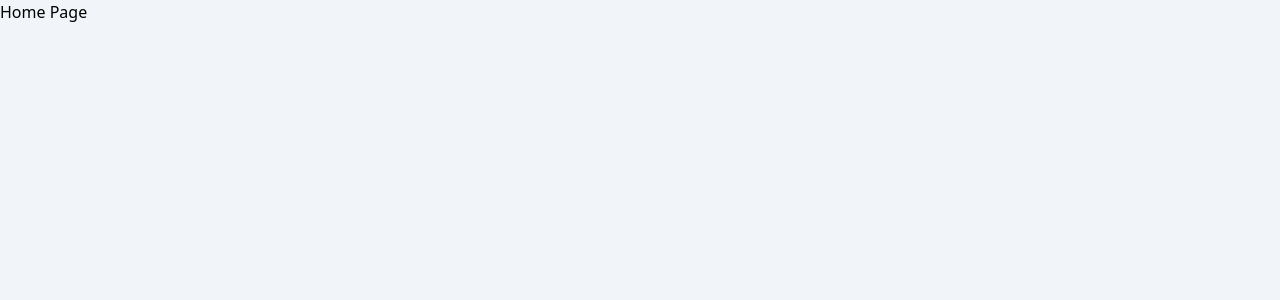
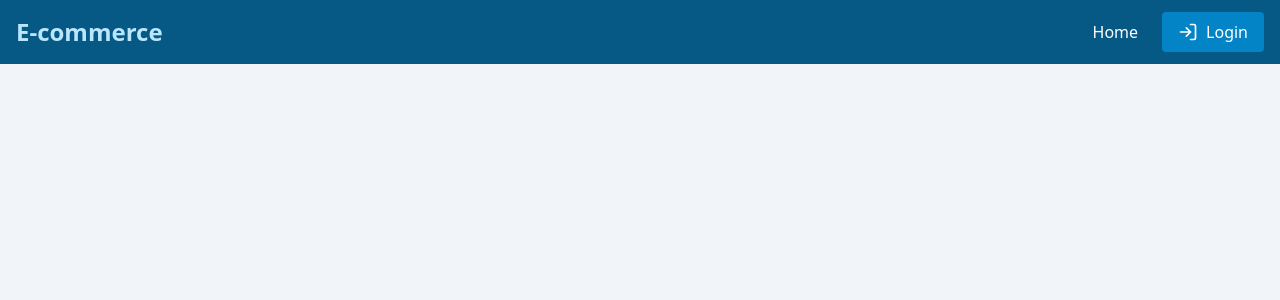
Before and after one commit to HtaSophia/mern-ecommerce, a React (Vite) app in the folder frontend/: page / in a window 1280 px wide. Shown: the top 300 px of the page. Built offline with nearby package versions, Linux system fonts and the light colour scheme.

Commit message:
feat(ui-navbar): Add navigation and buttons to login, logout, cart, dashboard and home page

```diff
--- a/frontend/src/components/Navbar.jsx
+++ b/frontend/src/components/Navbar.jsx
@@ -1,5 +1,63 @@
+import { LockIcon, LogInIcon, LogOutIcon, ShoppingCart } from "lucide-react";
+import { Link } from "react-router-dom";
+
 const Navbar = () => {
-    return <></>;
+    // TODO check if user is logged in
+    const loggedIn = false;
+    const isAdmin = false;
+
+    const authButtons = loggedIn ? (
+        <button className="flex items-center gap-2 bg-gray-500 hover:bg-gray-400 transition duration-300 ease-in-out py-2 px-4 rounded">
+            <LogOutIcon size={20} />
+            <span className="sm:inline">Logout</span>
+        </button>
+    ) : (
+        <Link
+            to="/login"
+            className="flex items-center gap-2 bg-sky-600 hover:bg-sky-400 transition duration-300 ease-in-out py-2 px-4 rounded"
+        >
+            <LogInIcon size={20} />
+            <span className="sm:inline">Login</span>
+        </Link>
+    );
+
+    return (
+        <header className="fixed w-full left-0 top-0 px-4 py-3 bg-sky-800 text-white">
+            <div className="container mx-auto">
+                <div className="flex justify-between items-center">
+                    <Link to="/" className="font-bold text-2xl text-sky-200">
+                        E-commerce
+                    </Link>
+
+                    <nav className="flex flex-wrap items-center gap-6">
+                        <Link to="/" className="text-white hover:text-sky-200 transition duration-300 ease-in-out">
+                            Home
+                        </Link>
+
+                        {loggedIn && (
+                            <Link to="/cart" className="text-white hover:text-sky-200 transition duration-300 ease-in-out relative">
+                                <ShoppingCart size={24} />
+                                <span className="absolute -top-2 -right-2 rounded-full bg-sky-400 text-xs text-white px-2 py-0.5">3</span>
+                                <span className="sr-only">Cart</span>
+                            </Link>
+                        )}
+
+                        {isAdmin && (
+                            <Link
+                                to="/dashboard"
+                                className="flex items-center bg-sky-600 hover:bg-sky-400 transition duration-300 ease-in-out py-2 px-4 rounded"
+                            >
+                                <LockIcon className="inline-block mr-2" size={20} />
+                                <span className="sm:inline">Dashboard</span>
+                            </Link>
+                        )}
+
+                        {authButtons}
+                    </nav>
+                </div>
+            </div>
+        </header>
+    );
 };
 
 export default Navbar;
```
